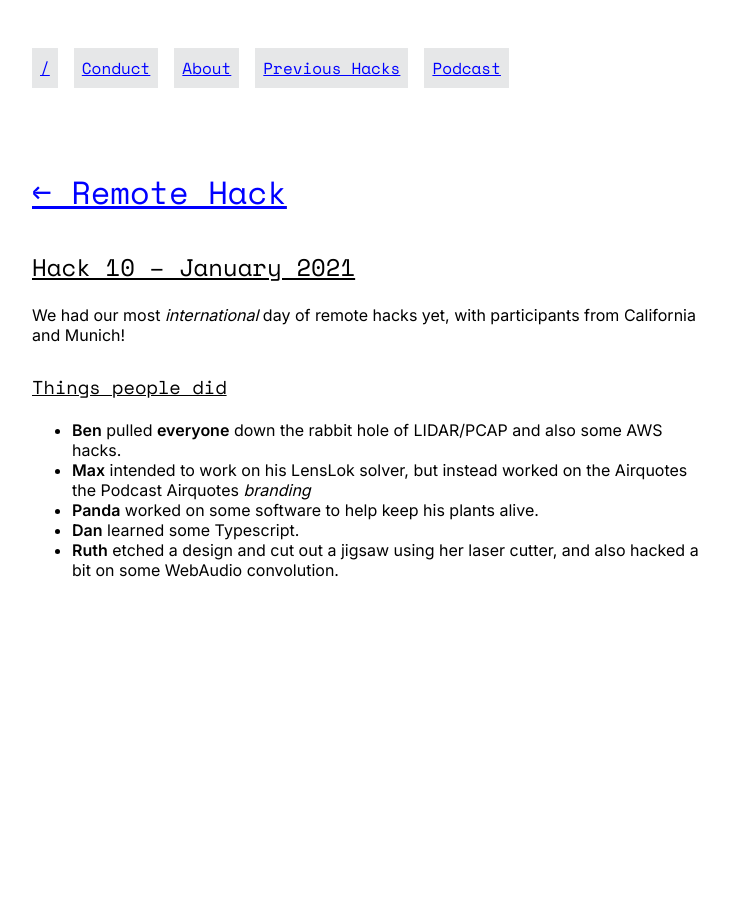
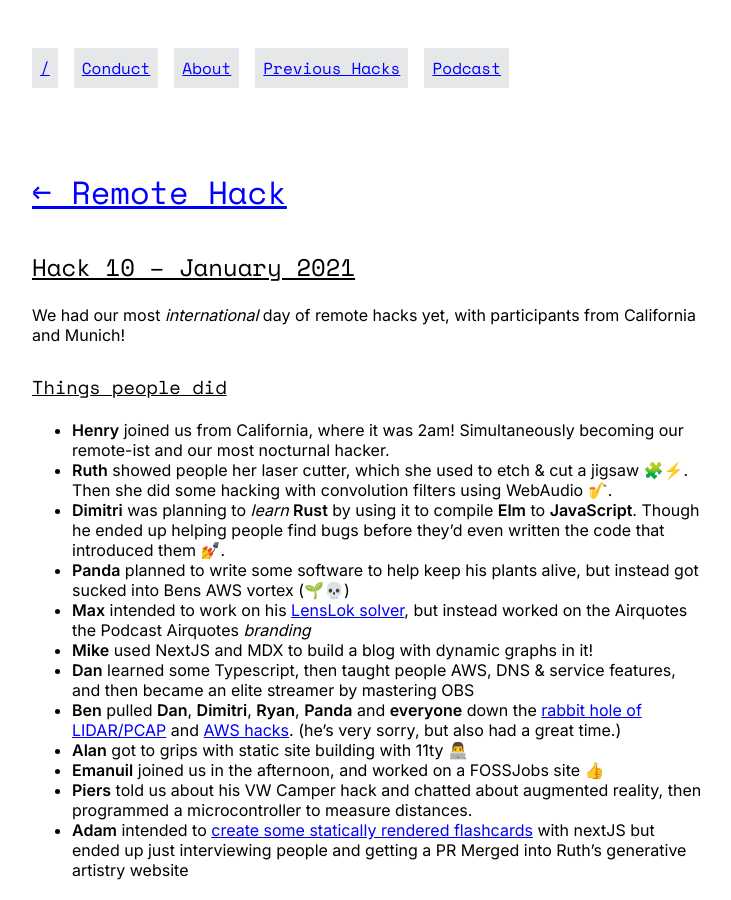
Before and after one commit to remotehack/remotehack.github.io, a Jekyll site: the page built from _hacks/10.md, in a window 1280 px wide. Shown: the whole page, without its empty margins (272-1003 px from the left). Built offline with Jekyll 4.4.1, drawn with Linux system fonts in a browser that asks for light colours.

Commit message:
Added more content to hack 10 (thanks @benfoxall !)

```diff
--- a/_hacks/10.md
+++ b/_hacks/10.md
@@ -7,8 +7,15 @@
 
 ### Things people did
 
-- **Ben** pulled **everyone** down the rabbit hole of LIDAR/PCAP and also some AWS hacks.
-- **Max** intended to work on his LensLok solver, but instead worked on the Airquotes the Podcast Airquotes _branding_
-- **Panda** worked on some software to help keep his plants alive.
-- **Dan** learned some Typescript.
-- **Ruth** etched a design and cut out a jigsaw using her laser cutter, and also hacked a bit on some WebAudio convolution.
+- **Henry** joined us from California, where it was 2am! Simultaneously becoming our remote-ist and our most nocturnal hacker.
+- **Ruth** showed people her laser cutter, which she used to etch & cut a jigsaw 🧩⚡️. Then she did some hacking with convolution filters using WebAudio 🎷.
+- **Dimitri** was planning to _learn_ **Rust** by using it to compile **Elm** to **JavaScript**.  Though he ended up helping people find bugs before they'd even written the code that introduced them 💅.
+- **Panda** planned to write some software to help keep his plants alive, but instead got sucked into Bens AWS vortex (🌱💀)
+- **Max** intended to work on his [LensLok solver](https://github.com/remotehack/remotehack.github.io/issues/96), but instead worked on the Airquotes the Podcast Airquotes _branding_
+- **Mike** used NextJS and MDX to build a blog with dynamic graphs in it!
+- **Dan** learned some Typescript, then taught people AWS, DNS & service features, and then became an elite streamer by mastering OBS
+- **Ben** pulled **Dan**, **Dimitri**, **Ryan**, **Panda** and **everyone** down the [rabbit hole of LIDAR/PCAP](https://twitter.com/benjaminbenben/status/1354475527185313793) and [AWS hacks](https://github.com/remotehack/remotehack.github.io/issues/99). (he's very sorry, but also had a great time.)
+- **Alan** got to grips with static site building with 11ty 👨‍💻
+- **Emanuil** joined us in the afternoon, and worked on a FOSSJobs site 👍
+- **Piers** told us about his VW Camper hack and chatted about augmented reality, then programmed a microcontroller to measure distances.
+- **Adam** intended to [create some statically rendered flashcards](https://github.com/remotehack/remotehack.github.io/issues/95) with nextJS but ended up just interviewing people and getting a PR Merged into Ruth's generative artistry website
```
